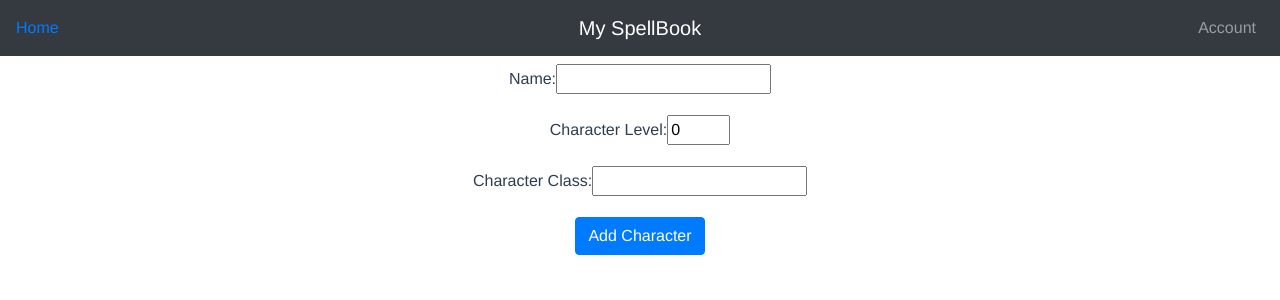
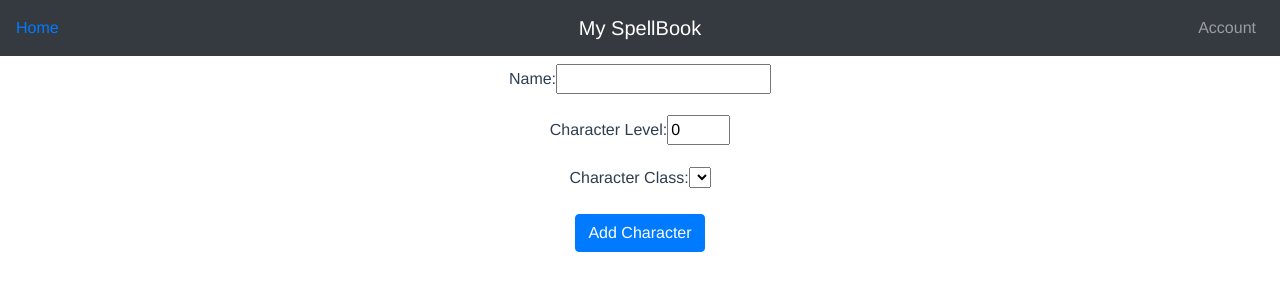
Before and after one commit to iamJakeRobbins/spellbook, a Vue app: page /addCharacter in a window 1280 px wide. Shown: the top 300 px of the page. Built offline with nearby package versions, Linux system fonts and the light colour scheme; no server answers.

Commit message:
fetching data is a go, now store it so we dont run unnecessary fetches

```diff
--- a/src/routes/NewCharacter.vue
+++ b/src/routes/NewCharacter.vue
@@ -18,10 +18,13 @@
 		</div>
 		<div class="aRow">
 			<label>Character Class: </label>
-			<input
+			<!-- <input
 			type="text"
 			:value='charClass'
-			@input="updateCharClass($event)">
+			@input="updateCharClass($event)"> -->
+			<select>
+			<option value=></option> </select>
+
 		</div>
 		<div class="aRow">
 			<button class="btn btn-primary" :value="charId" @click='submitCharacter'>Add Character</button>
@@ -74,9 +77,11 @@ export default class NewCharacter extends Vue {
 
 }
 
-	mounted()
+	async mounted()
 	{
 		//fetch select options for class list
+		let data = fetch(`${this.url}classDetails`);
+		console.log(data);
 		console.log('here');
 	}
 }
```
